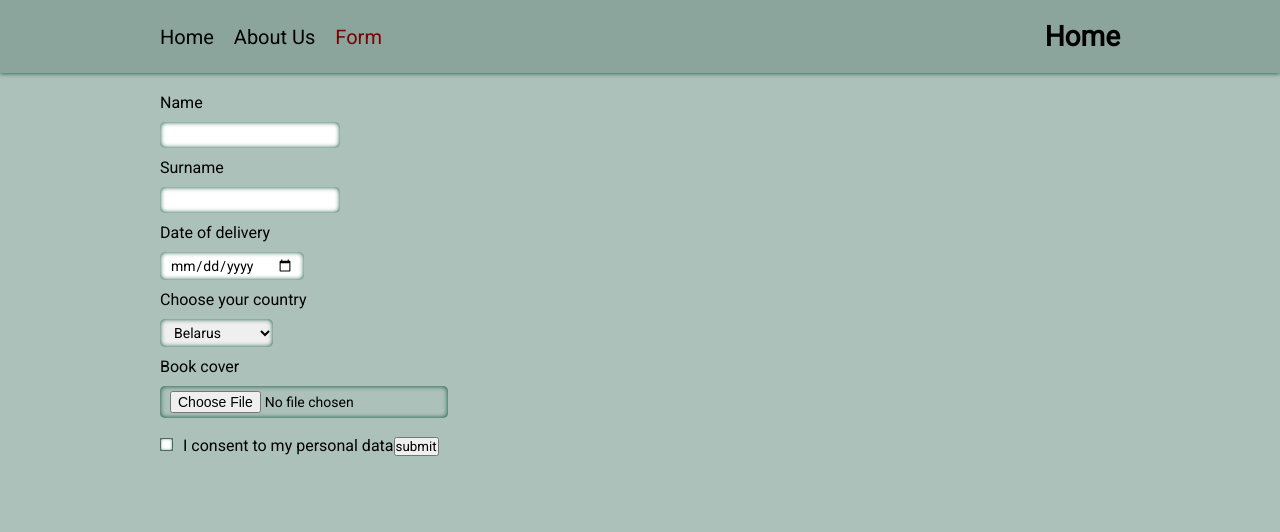
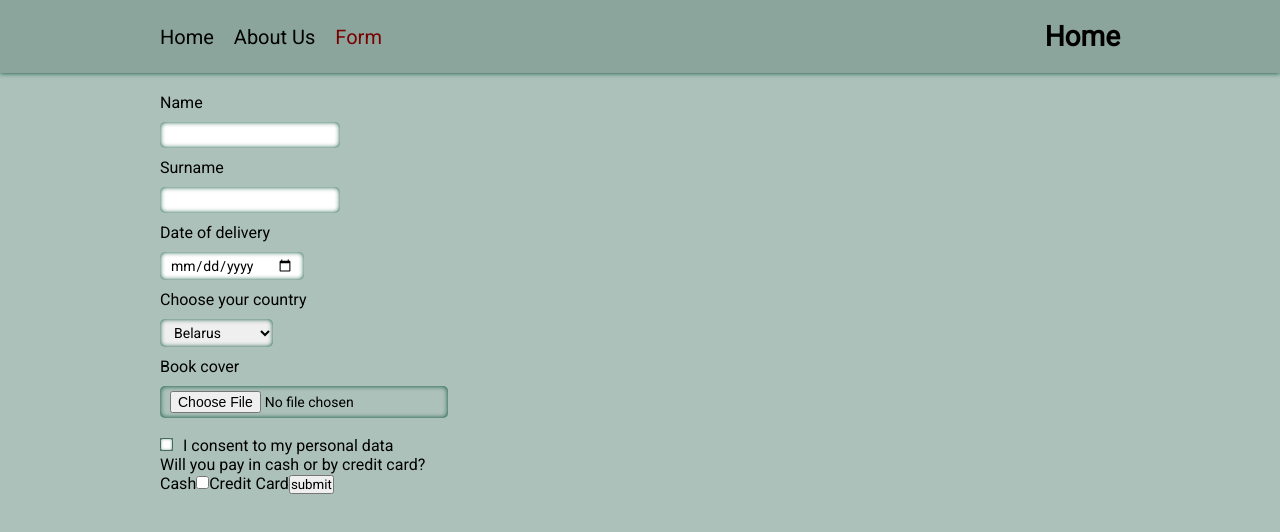
Before and after one commit to Tatiana-312/react2023q1, a React (Vite) app in the folder react-components/: page /form in a window 1280 px wide. Shown: the top 532 px of the page. Built offline with nearby package versions, Linux system fonts and the light colour scheme.

Commit message:
feat: add ToggleSwitch

```diff
--- a/react-components/src/components/Form/Form.tsx
+++ b/react-components/src/components/Form/Form.tsx
@@ -2,6 +2,7 @@ import Input from '../../components/Input/Input';
 import React from 'react';
 import Select from '../../components/Select/Select';
 import Checkbox from '../../components/Checkbox/Checkbox';
+import ToggleSwitch from '../../components/ToggleSwitch/ToggleSwitch';
 
 class Form extends React.Component {
   nameInput: React.RefObject<HTMLInputElement>;
@@ -49,6 +50,7 @@ class Form extends React.Component {
         />
         <Input type="file" label="Book cover" name="file" refer={this.fileInput} />
         <Checkbox name="permission" label="I consent to my personal data" />
+        <ToggleSwitch />
         <input type="submit" value="submit" />
       </form>
     );
--- /dev/null
+++ b/react-components/src/components/ToggleSwitch/ToggleSwitch.tsx
@@ -0,0 +1,19 @@
+import React from 'react';
+import classes from './ToggleSwitch.module.css';
+
+class ToggleSwitch extends React.Component {
+  render() {
+    return (
+      <>
+        <p>Will you pay in cash or by credit card?</p>
+        <span>Cash</span>
+        <label className={classes.switch}>
+          <input className={classes.switch__input} type="Checkbox" name="sale" />
+          <span className={classes.slider}></span>
+        </label>
+        <span>Credit Card</span>
+      </>
+    );
+  }
+}
+export default ToggleSwitch;
```
Also changed, not shown: react-components/src/components/ToggleSwitch/ToggleSwitch.module.css (added).
